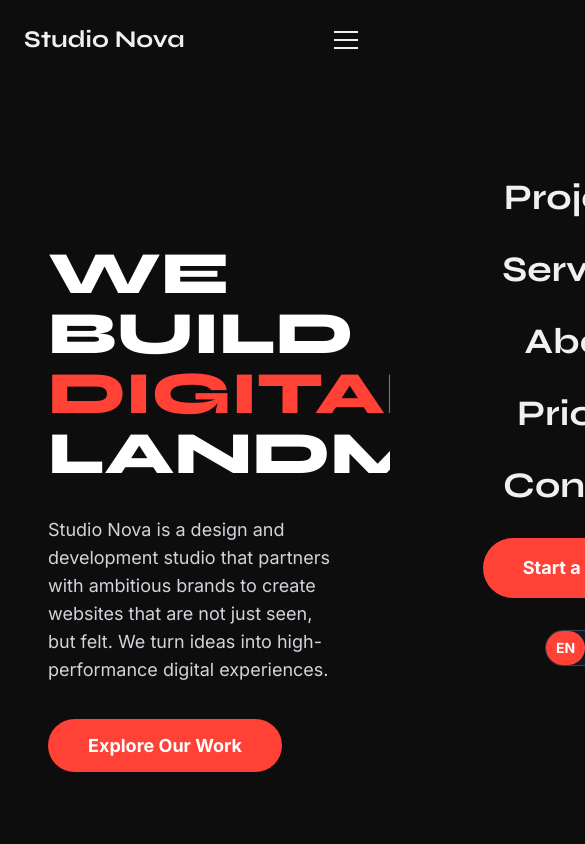
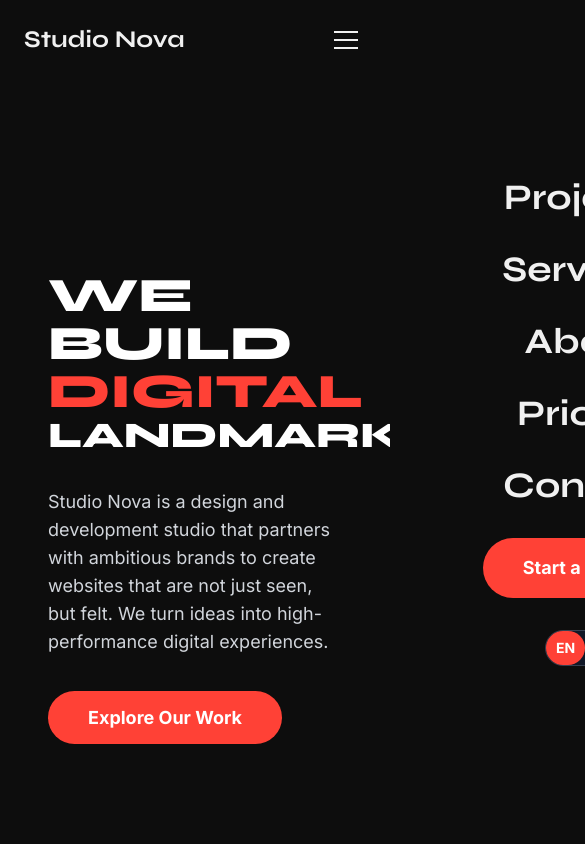
Before and after one commit to WebStudioNova/WebStudioNova, a React (Vite) app: page /#/ in a window 390 px wide. Shown: the top 844 px of the page, 585 px wide, since content can reach past the window. Built offline with nearby package versions, Linux system fonts and the light colour scheme.

Commit message:
HP Update

```diff
--- a/pages/HomePage.tsx
+++ b/pages/HomePage.tsx
@@ -18,11 +18,18 @@ const HomePage: React.FC = () => {
       <section className="min-h-screen flex items-center relative">
         <div className="container mx-auto px-6">
           <AnimateOnScroll>
-            <h1 className="text-6xl md:text-8xl lg:text-9xl font-display font-extrabold text-white leading-none">
-              {t('home_hero_l1')}<br />
-              <span className="text-brand-red">{t('home_hero_l2')}</span><br />
-              {t('home_hero_l3')}
-            </h1>
+            <h1 className="font-display font-extrabold text-white leading-tight">
+  <span className="block text-5xl sm:text-6xl md:text-7xl lg:text-8xl xl:text-9xl">
+    {t('home_hero_l1')}
+  </span>
+  <span className="block text-5xl sm:text-6xl md:text-7xl lg:text-8xl xl:text-9xl text-brand-red">
+    {t('home_hero_l2')}
+  </span>
+  <span className="block text-4xl sm:text-6xl md:text-7xl lg:text-8xl xl:text-9xl">
+    {t('home_hero_l3')}
+  </span>
+</h1>
+
           </AnimateOnScroll>
           <AnimateOnScroll delay={100}>
             <p className="text-lg md:text-xl text-gray-300 max-w-2xl mt-8">
```
